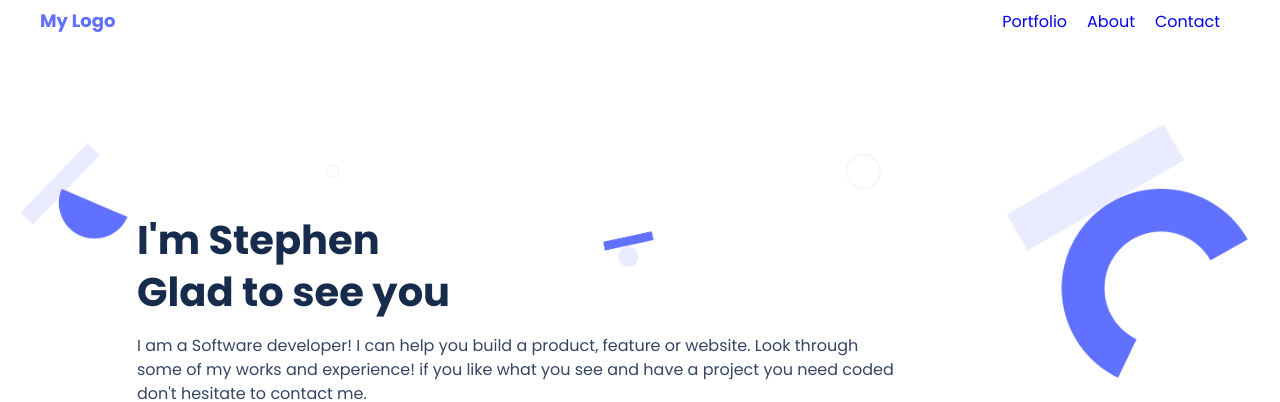
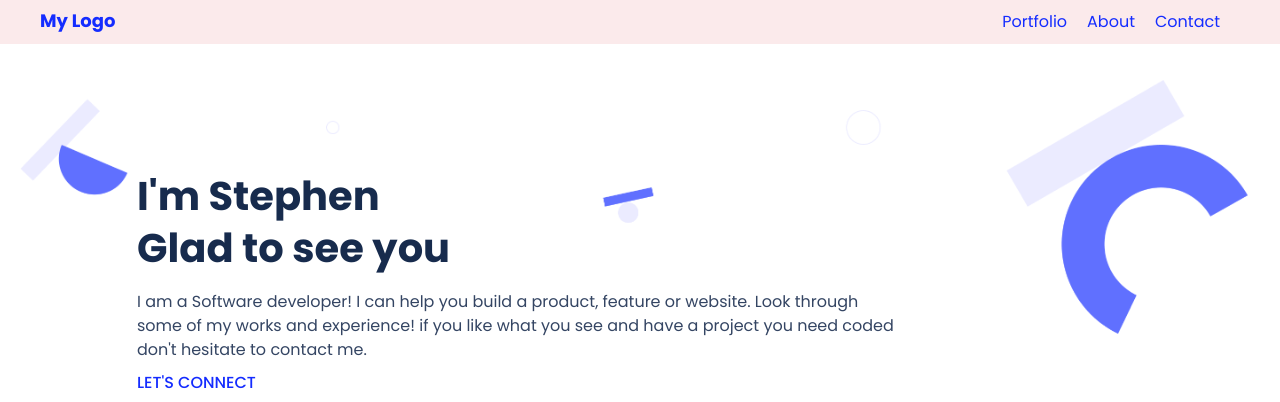
Before and after one commit to EnixWord/My_Portfolio, a website: page index.html in a window 1280 px wide. Shown: the top 402 px of the page. Drawn offline with Linux system fonts and the light colour scheme.

Commit message:
Fix Navbar to position fixed

```diff
--- a/index.html
+++ b/index.html
@@ -322,7 +322,7 @@
         </p>
       </div>
       <div class="contact-me-form">
-        <form class="form" action="https://formspree.io/f/mvoyejav" method="post">
+        <form class="form" action="https://formspree.io/f/myyayezp" method="post">
           <div class="username-input">
             <label hidden id="mylabel" for="username">Username</label>
             <input type="text" name="username" class="input" placeholder="enter username" maxlength="30" required />
--- a/style.css
+++ b/style.css
@@ -33,7 +33,7 @@ body {
   width: 0%;
   position: fixed;
   top: -20px;
-  z-index: 10;
+  z-index: 15;
   background: #6070ff;
   backdrop-filter: blur(10px);
   mix-blend-mode: multiply;
@@ -82,7 +82,7 @@ a {
   font-weight: 700;
   font-size: 18px;
   line-height: 20px;
-  color: #6070ff;
+  color: #142cff;
   transition: transform 0.2s ease-in-out;
 }
 
@@ -118,7 +118,11 @@ header {
 }
 
 .nav-container {
+  position: fixed;
+  top: 0px;
+  z-index: 10;
   width: 100%;
+  background-color: #fbeaeb;
   display: flex;
   justify-content: space-between;
   align-items: center;
@@ -401,6 +405,7 @@ span {
   background-size: 100% 100%;
   background-position: inherit;
   padding-top: 100px;
+  margin-bottom: 0;
   justify-content: center;
 }
 
@@ -543,6 +548,10 @@ span {
     display: inline;
   }
 
+  .desktop-tools li a {
+    color: #142cff;
+  }
+
   .display-tools,
   li,
   a {
```
